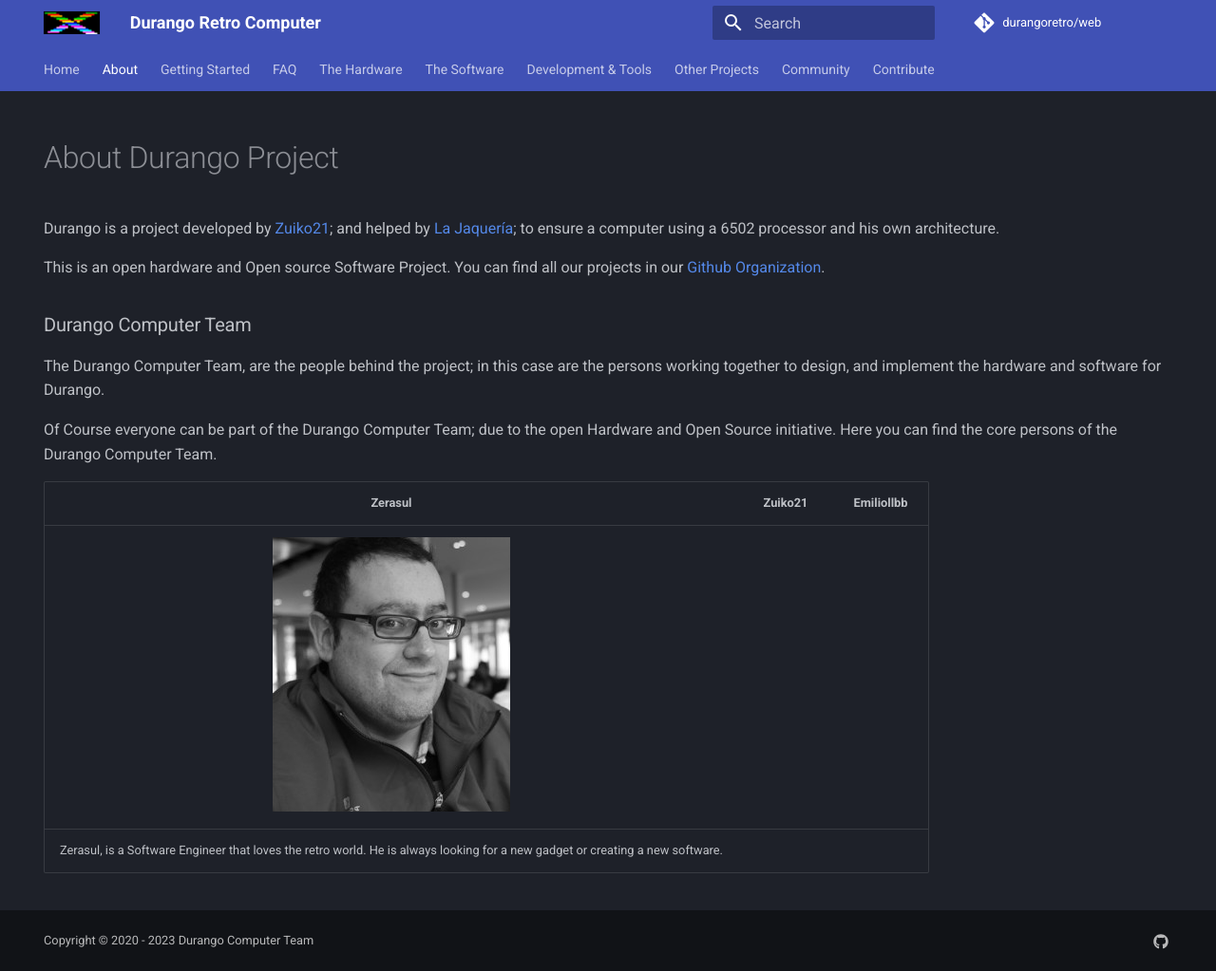
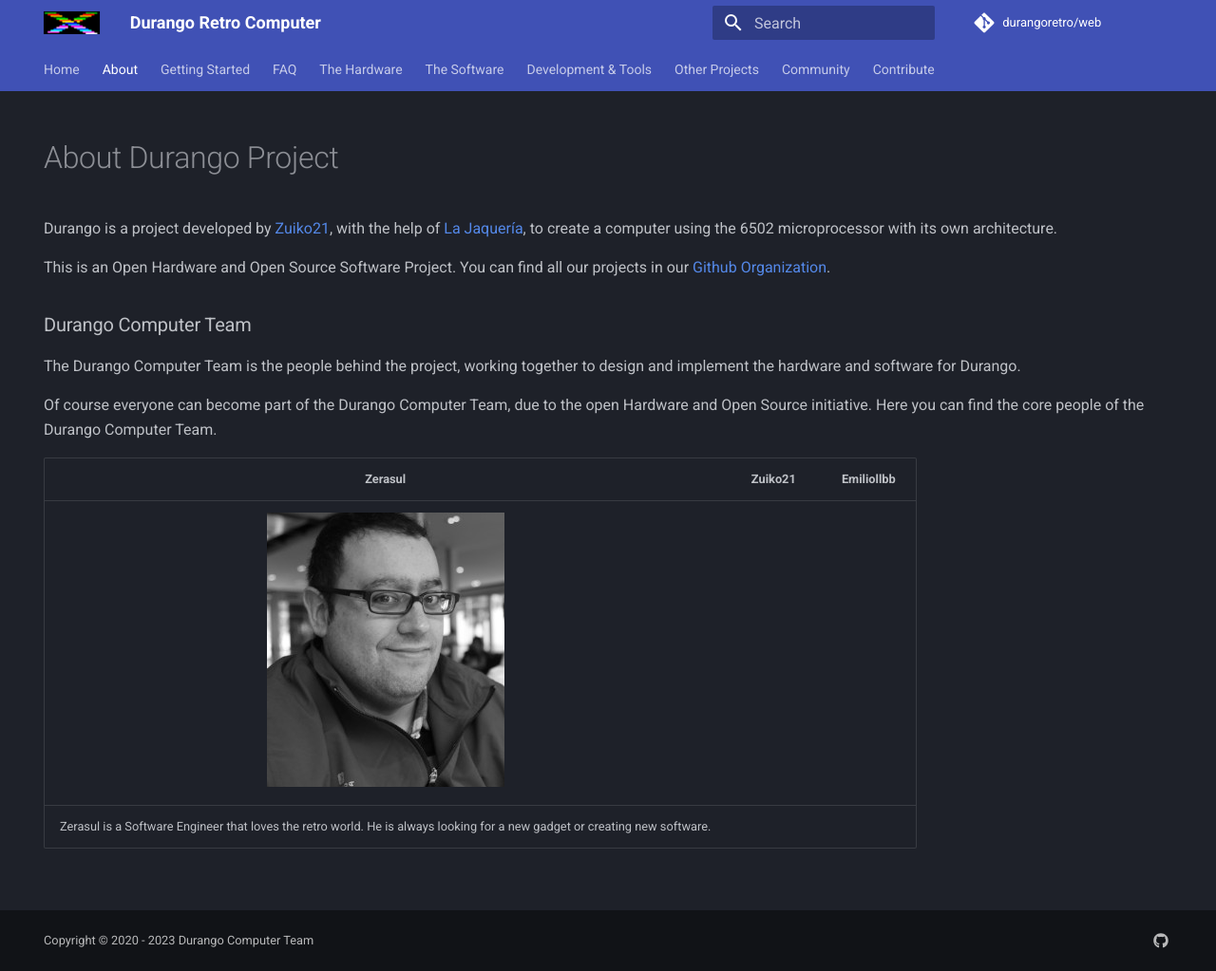
Before and after one commit to durangoretro/web, an MkDocs documentation site: the page built from docs/about.md, in a window 1280 px wide and 1023 px high. Shown: the whole window at 95% size. Built offline with MkDocs 1.6.1 and Material for MkDocs 9.7.7, drawn with Linux system fonts in a browser that asks for light colours; comment, search, counter and statistics services are not loaded.

Commit message:
Language fixes in about.md

```diff
--- a/docs/about.md
+++ b/docs/about.md
@@ -3,17 +3,17 @@
 ---
 # About Durango Project
 
-Durango is a project developed by [Zuiko21](https://twitter.com/zuiko21/); and helped by [La Jaquería](https://lajaqueria.org); to ensure a computer using a 6502 processor and his own architecture.
+Durango is a project developed by [Zuiko21](https://twitter.com/zuiko21/), with the help of [La Jaquería](https://lajaqueria.org), to create a computer using the 6502 microprocessor with its own architecture.
 
-This is an open hardware and Open source Software Project. You can find all our projects in our [Github Organization](https://github.com/durangoretro/).
+This is an Open Hardware and Open Source Software Project. You can find all our projects in our [Github Organization](https://github.com/durangoretro/).
 
 ### Durango Computer Team
 
-The Durango Computer Team, are the people behind the project; in this case are the persons working together to design, and implement the hardware and software for Durango.
+The Durango Computer Team is the people behind the project, working together to design and implement the hardware and software for Durango.
 
-Of Course everyone can be part of the Durango Computer Team; due to the open Hardware and Open Source initiative. Here you can find the core persons of the Durango Computer Team.
+Of course everyone can become part of the Durango Computer Team, due to the open Hardware and Open Source initiative. Here you can find the core people of the Durango Computer Team.
 
 | **Zerasul** | **Zuiko21** | **Emiliollbb** |
 |:-----------:|:-----------:|:--------------:|
 |      ![Zerasul](assets/img/zerasul.jpg)       |             |                |
-| Zerasul, is a Software Engineer that loves the retro world. He is always looking for a new gadget or creating a new software.     |      |         |
+| Zerasul is a Software Engineer that loves the retro world. He is always looking for a new gadget or creating new software.     |      |         |
```
